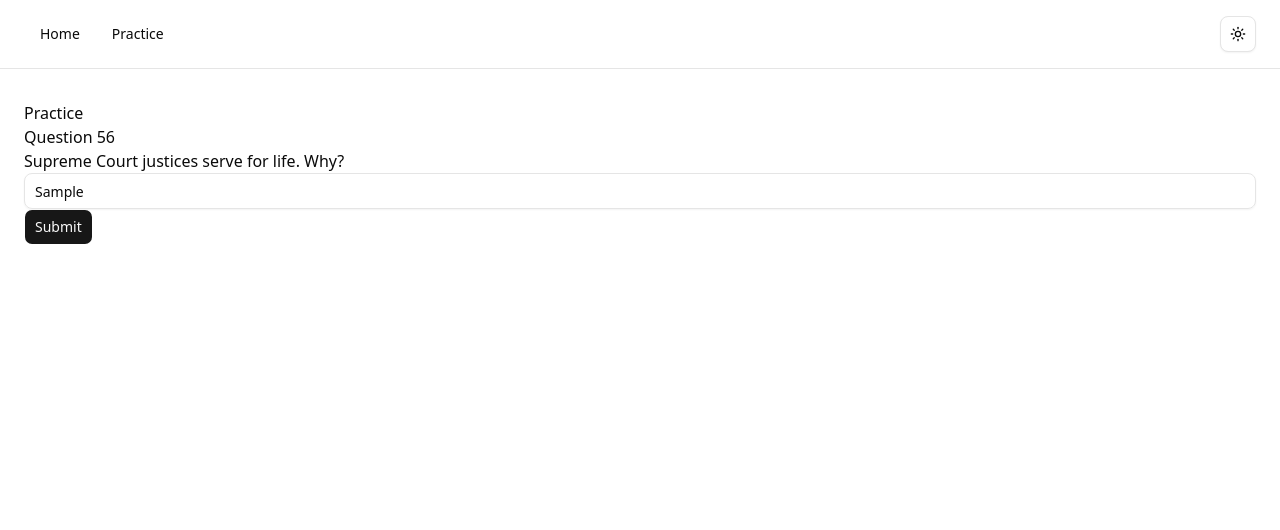
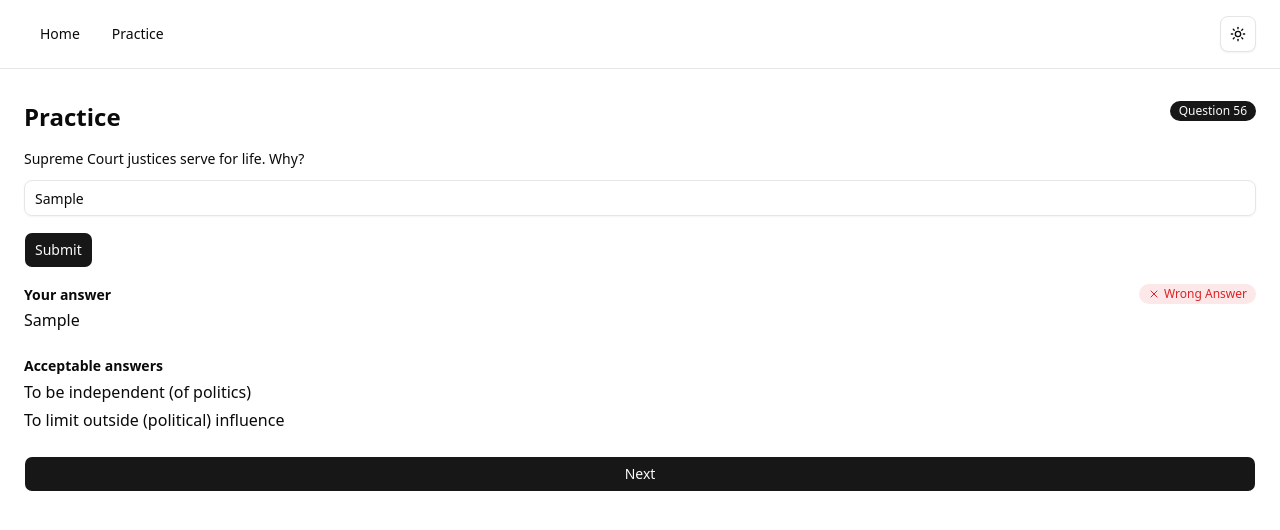
Before and after one commit to smanzler/civics-practice, a Next.js app: page /practice in a window 1280 px wide. Both pictures are taken after typing "Sample" into the empty fields and a click on the button "Submit". Shown: the top 530 px of the page. Built offline with nearby package versions, Linux system fonts and the light colour scheme.

Commit message:
added some styling

```diff
--- a/app/practice/page.tsx
+++ b/app/practice/page.tsx
@@ -6,10 +6,13 @@ import { Spinner } from "@/components/ui/spinner";
 import { Input } from "@/components/ui/input";
 import { Button } from "@/components/ui/button";
 import { gradeAnswer, GradeResult } from "@/lib/grade";
+import { Badge } from "@/components/ui/badge";
+import { Field, FieldLabel, FieldSet } from "@/components/ui/field";
+import { Check, X } from "lucide-react";
 
 export default function Page() {
   const [question, setQuestion] = useState<CivicsQuestion>();
-  const [answer, setAnswer] = useState<string>();
+  const [answer, setAnswer] = useState<string>("");
   const [result, setResult] = useState<GradeResult>();
 
   const getQuestion = () => {
@@ -28,6 +31,13 @@ export default function Page() {
     setResult(gradeResult);
   };
 
+  const handleNext = () => {
+    setAnswer("");
+    setResult(undefined);
+
+    getQuestion();
+  };
+
   if (!question)
     return (
       <div className="flex items-center justify-center">
@@ -36,12 +46,47 @@ export default function Page() {
     );
 
   return (
-    <div>
-      <h1>Practice</h1>
-      <h2>Question {question?.id}</h2>
-      <p>{question.question}</p>
-      <Input />
+    <div className="space-y-4">
+      <div className="flex flex-row justify-between">
+        <h1 className="text-2xl font-bold">Practice</h1>
+        <Badge>Question {question.id}</Badge>
+      </div>
+
+      <Field>
+        <FieldLabel>{question.question}</FieldLabel>
+        <Input value={answer} onChange={(e) => setAnswer(e.target.value)} />
+      </Field>
+
       <Button onClick={handleSubmit}>Submit</Button>
+
+      {result && (
+        <FieldSet>
+          <Field className="gap-1">
+            <div className="flex flex-row justify-between">
+              <FieldLabel className="font-bold">Your answer</FieldLabel>
+              {result.correct ? (
+                <Badge className="bg-green-600/10 text-green-600 dark:bg-green-400/10 dark:text-green-400">
+                  <Check />
+                  Correct Answer
+                </Badge>
+              ) : (
+                <Badge variant="destructive">
+                  <X />
+                  Wrong Answer
+                </Badge>
+              )}
+            </div>
+            <p>{result.input}</p>
+          </Field>
+          <Field className="gap-1">
+            <FieldLabel className="font-bold">Acceptable answers</FieldLabel>
+            {question.acceptableAnswers?.map((a) => (
+              <p key={a}>{a}</p>
+            ))}
+          </Field>
+          <Button onClick={handleNext}>Next</Button>
+        </FieldSet>
+      )}
     </div>
   );
 }
--- a/lib/grade.ts
+++ b/lib/grade.ts
@@ -2,6 +2,7 @@ import { CivicsQuestion } from "./civics";
 
 export type GradeResult = {
   correct: boolean | null;
+  input: string;
   feedback?: string;
   requiresManualReview?: boolean;
   matchedAnswers?: unknown[];
@@ -16,6 +17,7 @@ export function gradeAnswer(
   if (!userAnswer || !userAnswer.trim()) {
     return {
       correct: false,
+      input: "",
       feedback: "No answer provided.",
     };
   }
@@ -31,6 +33,7 @@ export function gradeAnswer(
   if (!question.acceptableAnswers || question.acceptableAnswers.length === 0) {
     return {
       correct: false,
+      input: userAnswer,
       feedback: "No grading data available for this question.",
     };
   }
@@ -42,18 +45,20 @@ export function gradeAnswer(
   return gradeSingleAnswer(userAnswer, question);
 }
 
+function gradeVariable(userAnswer: string) {
+  return {
+    correct: true,
+    input: "",
+    feedback: "Answers may vary. Your response is acceptable.",
+  };
+}
+
 function gradeCurrentInfo(userAnswer: string) {
   return {
     correct: null,
+    input: "",
     requiresManualReview: true,
     feedback: "This question requires current information.",
-  };
-}
-
-function gradeVariable(userAnswer: string) {
-  return {
-    correct: true,
-    feedback: "Answers may vary. Your response is acceptable.",
   };
 }
 
@@ -75,12 +80,14 @@ function gradeMultiAnswer(userAnswer: string, question: CivicsQuestion) {
   if (matched.size >= needed) {
     return {
       correct: true,
+      input: userAnswer,
       matchedAnswers: Array.from(matched),
     };
   }
 
   return {
     correct: false,
+    input: userAnswer,
     matchedCount: matched.size,
     required: needed,
     feedback: `You named ${matched.size}, but ${needed} are required.`,
@@ -102,12 +109,14 @@ function gradeSingleAnswer(userAnswer: string, question: CivicsQuestion) {
   if (matches && matches.length > 0) {
     return {
       correct: true,
+      input: userAnswer,
       matchedAnswers: matches,
     };
   }
 
   return {
     correct: false,
+    input: userAnswer,
     feedback: "That answer does not match an accepted response.",
   };
 }
```
